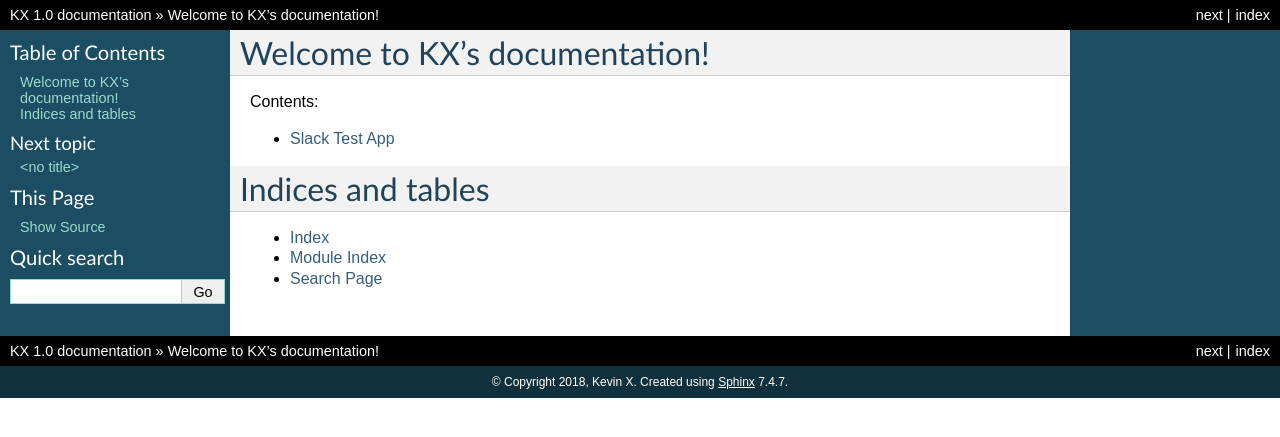
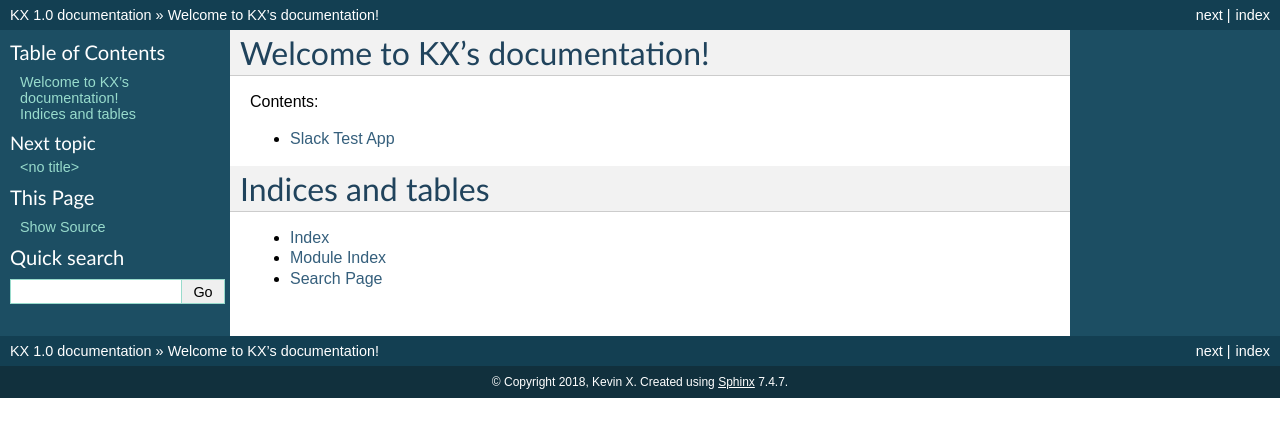
Before and after one commit to kxie28/kxie28.github.io, a Sphinx documentation site: the page built from docs/source/index.rst, in a window 1280 px wide. Shown: the top 437 px of the page. Built offline with Sphinx 7.4.7, drawn with Linux system fonts in a browser that asks for light colours.

Commit message:
changed conf.py

```diff
--- a/docs/source/conf.py
+++ b/docs/source/conf.py
@@ -75,9 +75,9 @@ pygments_style = 'sphinx'
 # a list of builtin themes.
 #
 html_theme = 'classic'
-html_theme_options = {
+'''html_theme_options = {
         "relbarbgcolor": "black"
-}
+}'''
 
 # Theme options are theme-specific and customize the look and feel of a theme
 # further.  For a list of options available for each theme, see the
```
